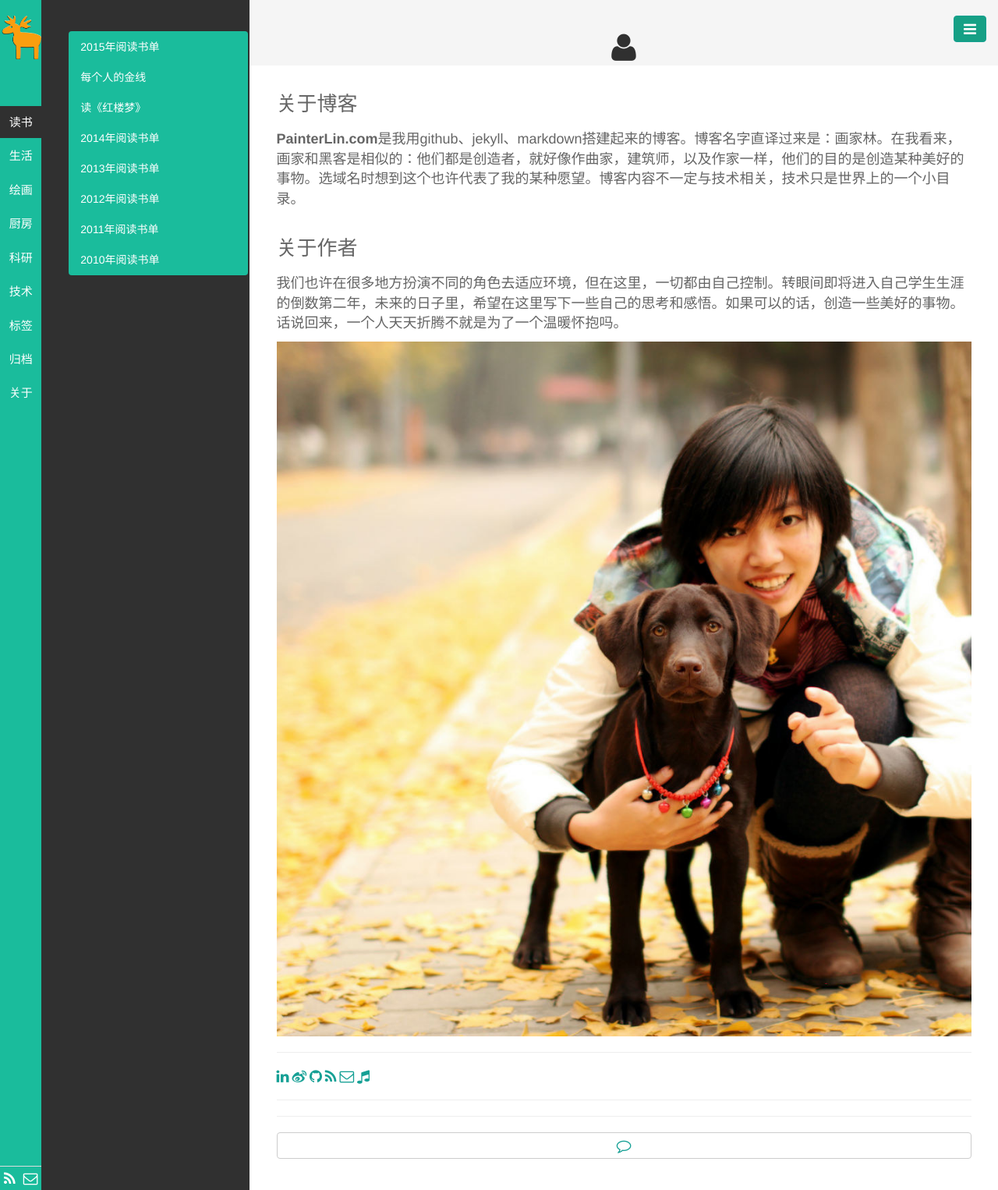
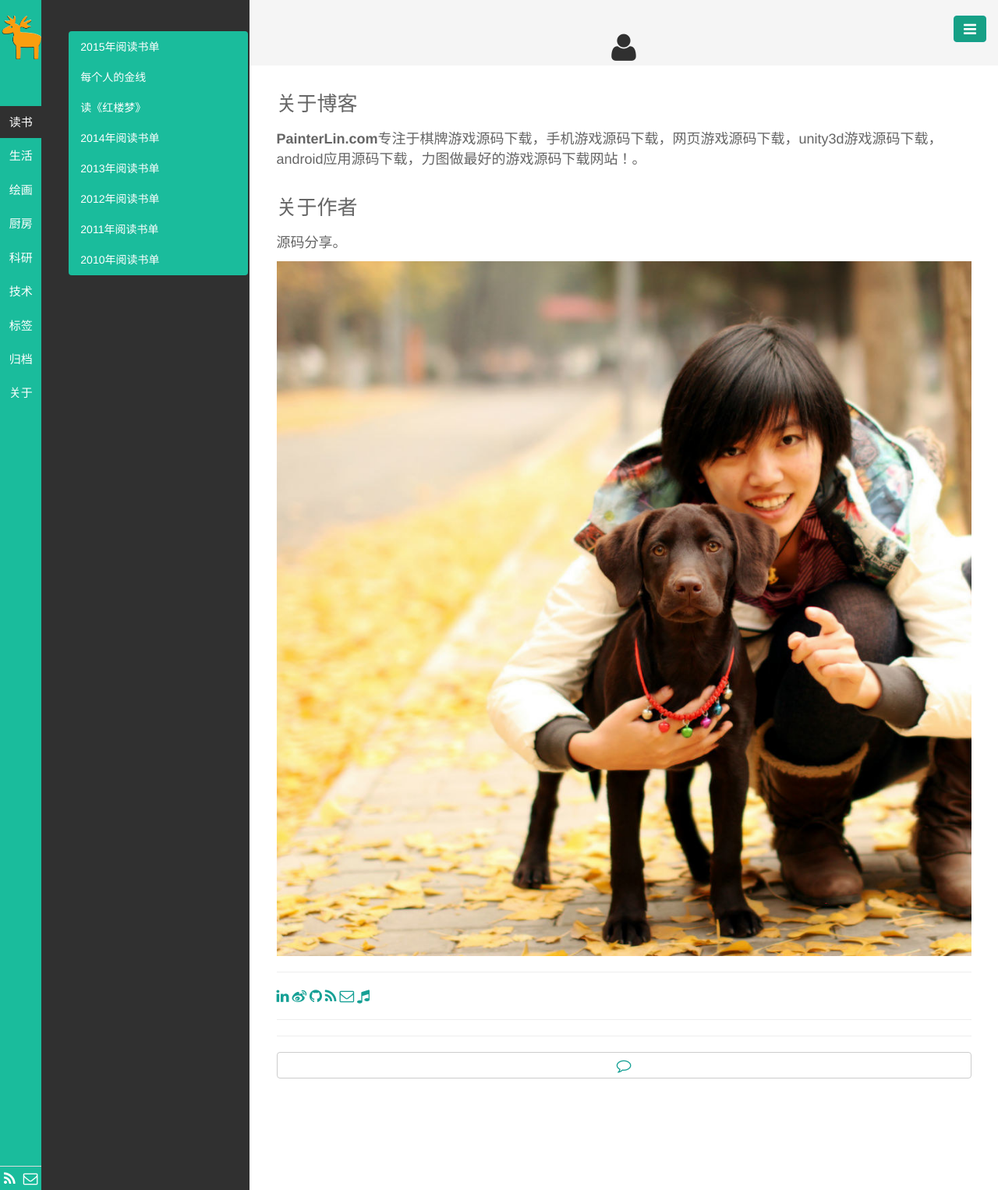
Before and after one commit to jiandaima/jiandaima.github.io, a Jekyll site: the page built from pages/about.html, in a window 1280 px wide. Shown: the whole page at 78% size. Built offline with Jekyll 4.4.1, drawn with Linux system fonts in a browser that asks for light colours; Markdown is read by kramdown in place of the engine named in the settings.

Commit message:
信息修改

```diff
--- a/CNAME
+++ b/CNAME
@@ -1 +1 @@
-painterlin.com
+bbs.jiandaima.com
--- a/_config.yml
+++ b/_config.yml
@@ -4,18 +4,18 @@ markdown: redcarpet
 
 # 作者信息
 author:
-  name: Anya Lin
-  email: lay.1010@hotmail.com
-  link: http://painterlin.com
-  weibo: http://weibo.com/orangeissweet
-  github: http://github.com/lay1010
-  music: http://site.douban.com/linanya
-  linkedin: https://www.linkedin.com/pub/anya-lin/81/91/232
+  name: 捡代码论坛
+  email:
+  link: http://bbs.jiandaima.com/
+  weibo: http://bbs.jiandaima.com/
+  github: http://github.com/jiandaima
+  music: http://bbs.jiandaima.com/
+  linkedin: http://bbs.jiandaima.com/
 
 # 站点信息
-title: 林安亚的博客
-description: My personal blog
-url: http://painterlin.com
+title: 源码分享博客
+description: 专注于棋牌游戏源码下载，手机游戏源码下载，网页游戏源码下载，unity3d游戏源码下载，android应用源码下载，力图做最好的游戏源码下载网站！
+url: http://bbs.jiandaima.com/
 rss_url: /pages/atom.xml
 
 # gavatar头像及Favicon
@@ -25,7 +25,7 @@ favicon: /public/img/deer3.png
 # google analytics 设置
 ga:
   id: UA-54262064-1
-  url: painterlin.com
+  url: http://bbs.jiandaima.com/
 
 # disqus 设置
 disqus:
--- a/pages/about.html
+++ b/pages/about.html
@@ -4,10 +4,10 @@ title: <i class="fa fa-user fa-lg"></i>
 titlename: 关于
 ---
 <h3>关于博客</h3>
-<p style=font-size:18px><B>PainterLin.com</B>是我用github、jekyll、markdown搭建起来的博客。博客名字直译过来是：画家林。在我看来，画家和黑客是相似的：他们都是创造者，就好像作曲家，建筑师，以及作家一样，他们的目的是创造某种美好的事物。选域名时想到这个也许代表了我的某种愿望。博客内容不一定与技术相关，技术只是世界上的一个小目录。</p>
+<p style=font-size:18px><B>PainterLin.com</B>专注于棋牌游戏源码下载，手机游戏源码下载，网页游戏源码下载，unity3d游戏源码下载，android应用源码下载，力图做最好的游戏源码下载网站！。</p>
 
 <h3>关于作者</h3>
-<p style=font-size:18px>我们也许在很多地方扮演不同的角色去适应环境，但在这里，一切都由自己控制。转眼间即将进入自己学生生涯的倒数第二年，未来的日子里，希望在这里写下一些自己的思考和感悟。如果可以的话，创造一些美好的事物。话说回来，一个人天天折腾不就是为了一个温暖怀抱吗。</p>
+<p style=font-size:18px>源码分享。</p>
 
 <center><img src="/public/img/dog.jpg" style="width:100%"></center>
 
```
Also changed, not shown: README.md.
